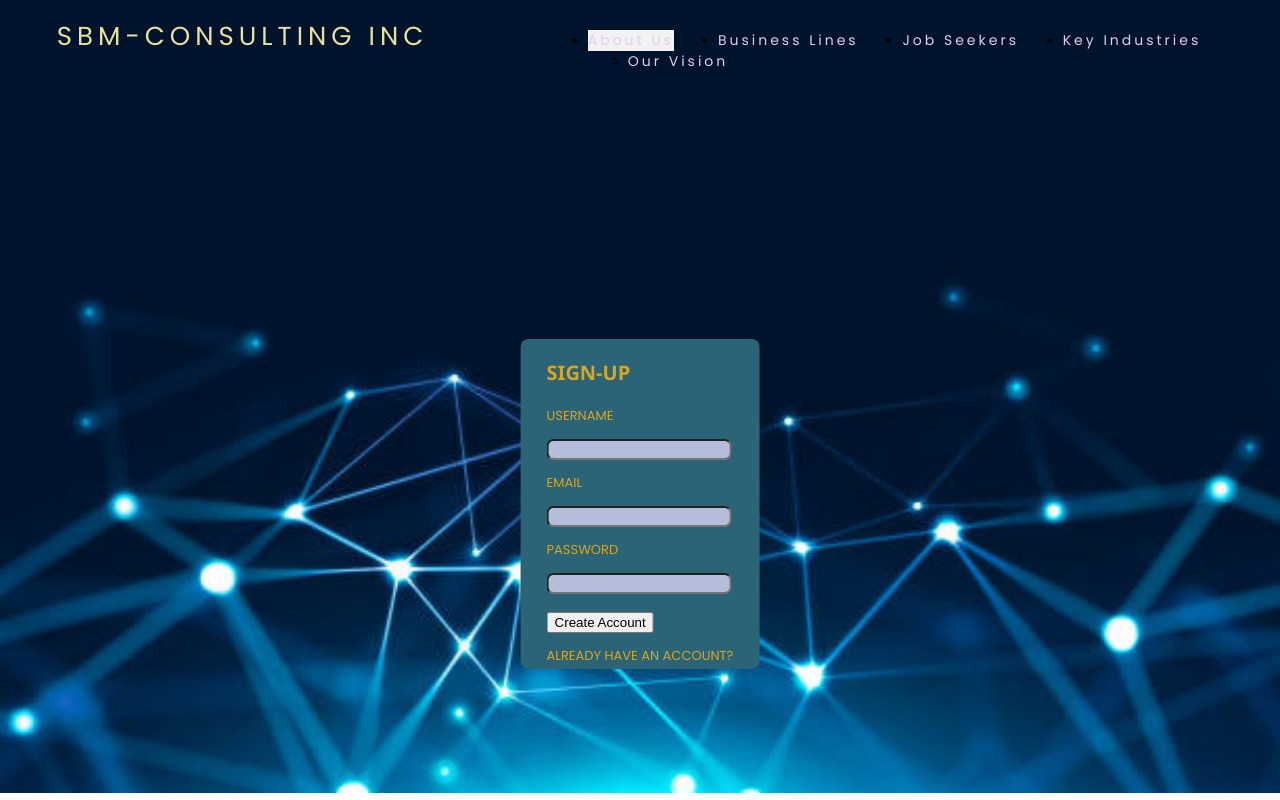
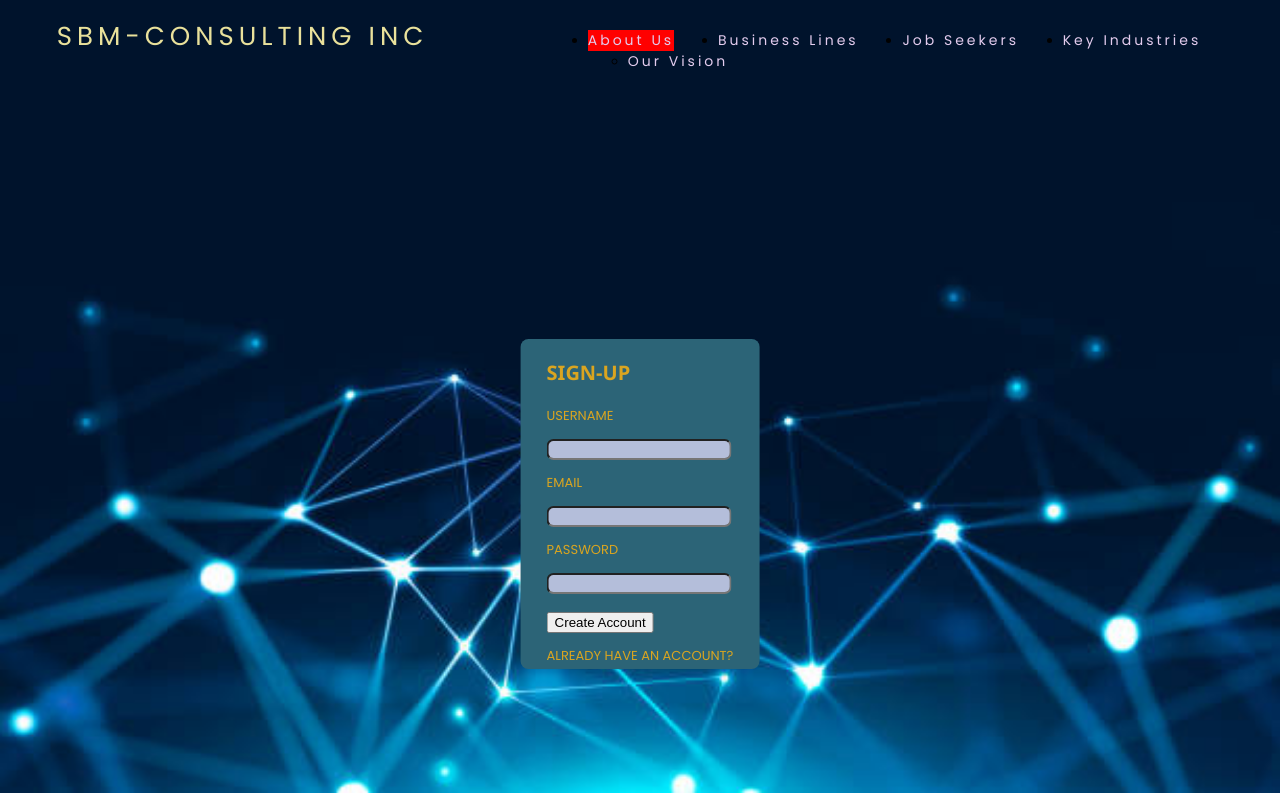
Before and after one commit to kiydama/html-portfolio, a plain HTML site: page index.html in a window 1280 px wide. In both pictures the pointer is over the link "About Us". Drawn offline with Linux system fonts and the light colour scheme; a web font is replaced by a local one.

Commit message:
Update styles.css

```diff
--- a/styles.css
+++ b/styles.css
@@ -73,7 +73,7 @@ nav{
 
 .nav-links a:hover {
     display: block;
-    background-color: #f2f2f2;
+    background-color: Red;
     position: relative;
     z-index: 100;
     transition: 0.5s;
```
